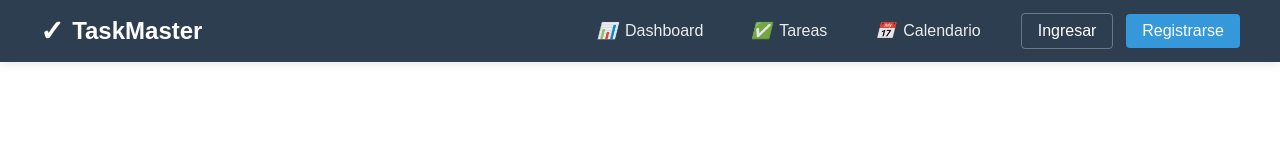
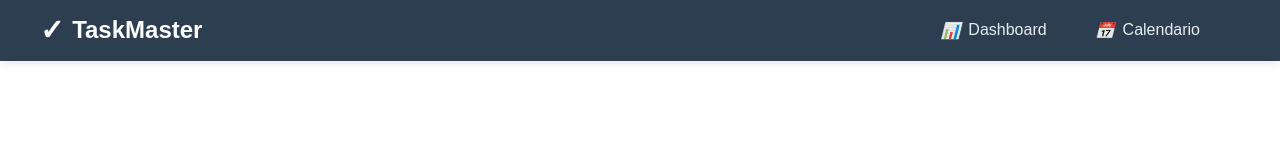
Before and after one commit to AnThony69x/GestionTareas, a Vue app in the folder frontend/: page / in a window 1280 px wide. Shown: the top 160 px of the page. Built offline with nearby package versions, Linux system fonts and the light colour scheme.

Commit message:
Eliminar enlaces de navegación a "Tareas" y botones de autenticación en la barra de navegación

```diff
--- a/frontend/src/components/Navbar.vue
+++ b/frontend/src/components/Navbar.vue
@@ -10,9 +10,6 @@
         <nav class="nav-main">
           <router-link to="/dashboard" @click="menuOpen = false">
             <i class="icon">📊</i> Dashboard
-          </router-link>
-          <router-link to="/tasks" @click="menuOpen = false">
-            <i class="icon">✅</i> Tareas
           </router-link>
           <router-link to="/calendar" @click="menuOpen = false">
             <i class="icon">📅</i> Calendario
@@ -36,14 +33,6 @@
                 <button @click="logout">Cerrar Sesión</button>
               </div>
             </div>
-          </template>
-          <template v-else>
-            <router-link to="/login" class="auth-btn login"
-              >Ingresar</router-link
-            >
-            <router-link to="/register" class="auth-btn register"
-              >Registrarse</router-link
-            >
           </template>
         </div>
       </div>
```
